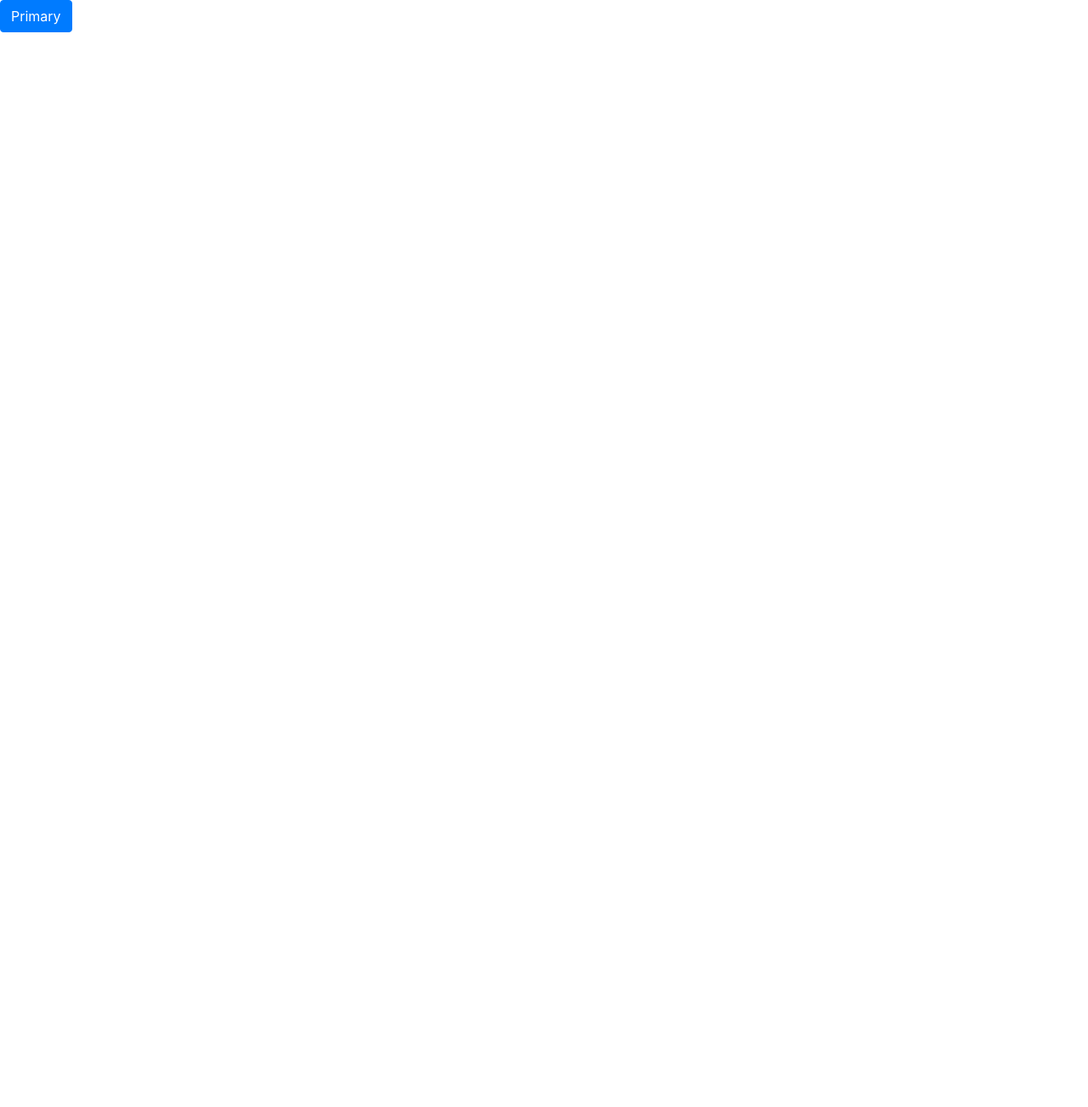
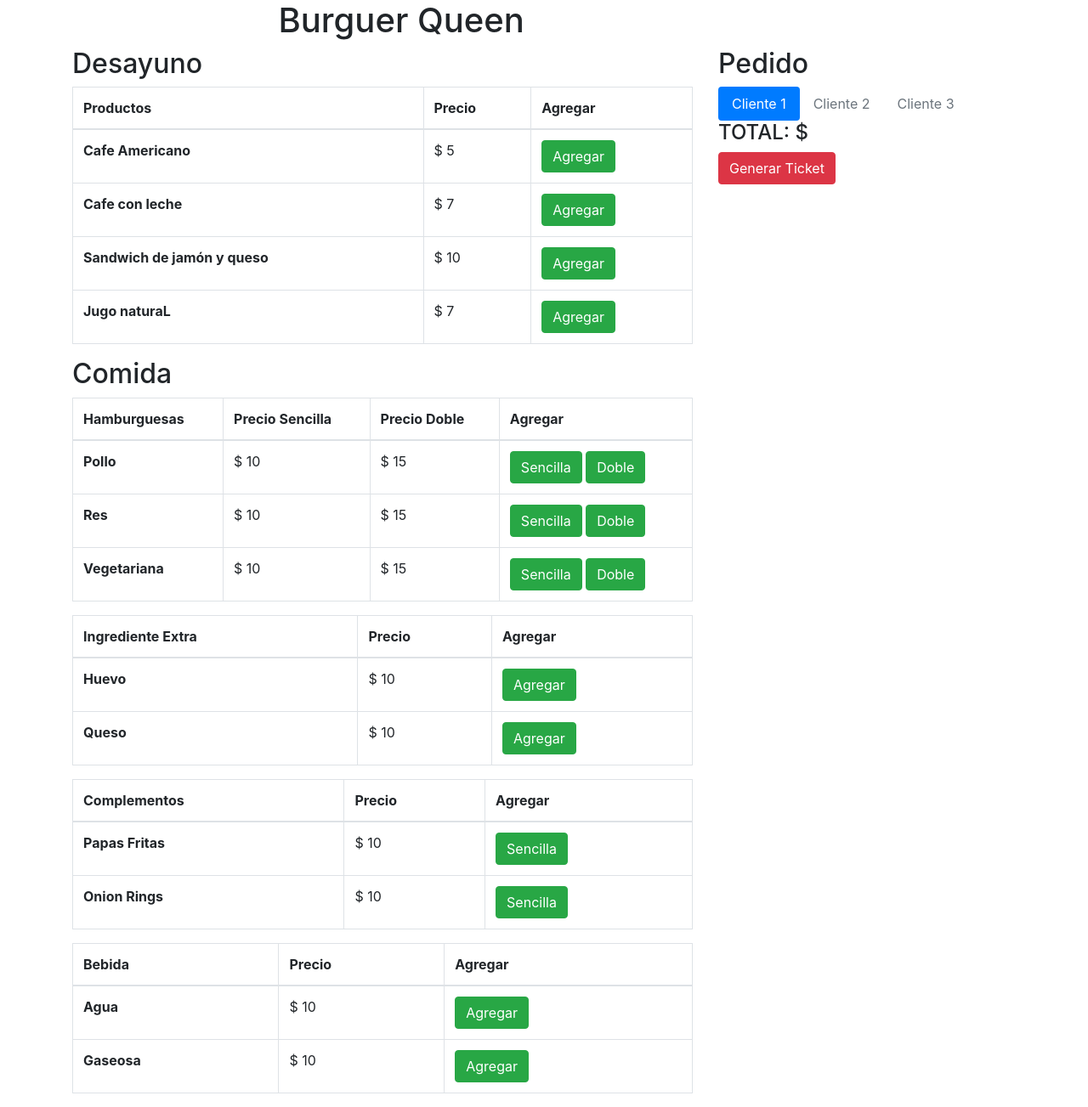
Before and after one commit to abigail1993/burguer-queen-av2, a React (Create React App) app: page / in a window 1280 px wide. Shown: the whole page at 85% size. Before the commit the page ends 800 px from the top, so only its background shows below. Built offline with nearby package versions, Linux system fonts and the light colour scheme.

Commit message:
ya esta en un componente

```diff
--- a/index.html
+++ b/index.html
@@ -12,7 +12,7 @@
 <body>
 
    <div id="container-react"></div>
-    <!--<section class="container-fluid">
+    <section class="container-fluid">
         <div id="container">
           <!--Contenedor logo-->
           <div class="row">
--- a/src/App.js
+++ b/src/App.js
@@ -7,10 +7,186 @@
 
 
 
+
  class App extends Component {
   render() {
     return (
-      <Button />
+      <section>
+        <div id="container">
+          <div class="row">
+            <div class="col-md-6 offset-md-3 col-sm-6 offset-sm-3 m-b-30">
+               <h1 id="logo">Burguer Queen</h1>
+            </div>
+          </div>
+          <div class="container">
+          <div class="row">
+            <div class="col-md-8 col-sm-8">
+                <div id="background-titulo">
+                    <h2 id="titulo">Desayuno</h2>
+                  </div>
+                    <table class="table table-bordered">
+                      <thead>
+                        <tr>
+                          <th scope="col">Productos</th>
+                          <th scope="col">Precio</th>
+                          <th scope="col">Agregar</th>
+                        </tr>
+                      </thead>
+                      <tbody>
+                        <tr>
+                          <th scope="row">Cafe Americano</th>
+                          <td>$ 5</td>
+                          <td><button type="button" class="btn btn-success">Agregar</button></td>
+                        </tr>
+                        <tr>
+                          <th scope="row">Cafe con leche</th>
+                          <td>$ 7</td>
+                          <td><button type="button" class="btn btn-success">Agregar</button></td>
+                        </tr>
+                        <tr>
+                          <th scope="row">Sandwich de jamón y queso</th>
+                          <td>$ 10</td>
+                          <td><button type="button" class="btn btn-success">Agregar</button></td>
+                        </tr>
+                        <tr>
+                          <th scope="row">Jugo naturaL</th>
+                          <td>$ 7</td>
+                          <td><button type="button" class="btn btn-success">Agregar</button></td>
+                        </tr>
+                      </tbody>
+                    </table>
+
+
+              <div id="background-titulo">
+                  <h2 id="titulo">Comida</h2>
+                </div>
+
+                    <table class="table table-bordered">
+                      <thead>
+                        <tr>
+                          <th scope="col">Hamburguesas</th>
+                          <th scope="col">Precio Sencilla</th>
+                          <th scope="col">Precio Doble</th>
+                          <th scope="col">Agregar</th>
+                        </tr>
+                      </thead>
+                      <tbody>
+                        <tr>
+                          <th scope="row">Pollo</th>
+                          <td>$ 10</td>
+                          <td>$ 15</td>
+                          <td><button type="button" class="btn btn-success">Sencilla</button> <button type="button" class="btn btn-success">Doble</button></td>
+                        </tr>
+                        <tr>
+                          <th scope="row">Res</th>
+                          <td>$ 10</td>
+                          <td>$ 15</td>
+                          <td><button type="button" class="btn btn-success">Sencilla</button> <button type="button" class="btn btn-success">Doble</button></td>
+                        </tr>
+                        <tr>
+                          <th scope="row">Vegetariana</th>
+                          <td>$ 10</td>
+                          <td>$ 15</td>
+                          <td><button type="button" class="btn btn-success">Sencilla</button> <button type="button" class="btn btn-success">Doble</button></td>
+                        </tr>
+                       </tbody>
+                    </table>
+
+                    <table class="table table-bordered">
+                      <thead>
+                        <tr>
+                          <th scope="col">Ingrediente Extra</th>
+                          <th scope="col">Precio</th>
+                          <th scope="col">Agregar</th>
+                        </tr>
+                      </thead>
+                      <tbody>
+                        <tr>
+                          <th scope="row">Huevo</th>
+                          <td>$ 10</td>
+                          <td><button type="button" class="btn btn-success">Agregar</button> </td>
+                        </tr>
+                        <tr>
+                          <th scope="row">Queso</th>
+                          <td>$ 10</td>
+                          <td><button type="button" class="btn btn-success">Agregar</button> </td>
+                        </tr>
+                      </tbody>
+                    </table>
+
+                    <table class="table table-bordered">
+                      <thead>
+                        <tr>
+                          <th scope="col">Complementos</th>
+                          <th scope="col">Precio</th>
+                          <th scope="col">Agregar</th>
+                        </tr>
+                      </thead>
+                      <tbody>
+                        <tr>
+                          <th scope="row">Papas Fritas</th>
+                          <td>$ 10</td>
+                          <td><button type="button" class="btn btn-success">Sencilla</button> </td>
+                        </tr>
+                        <tr>
+                          <th scope="row">Onion Rings</th>
+                          <td>$ 10</td>
+                          <td><button type="button" class="btn btn-success">Sencilla</button> </td>
+                        </tr>
+                      </tbody>
+                    </table>
+
+                    <table class="table table-bordered">
+                      <thead>
+                        <tr>
+                          <th scope="col">Bebida</th>
+                          <th scope="col">Precio</th>
+                          <th scope="col">Agregar</th>
+                        </tr>
+                      </thead>
+                      <tbody>
+                        <tr>
+                          <th scope="row">Agua</th>
+                          <td>$ 10</td>
+                          <td><button type="button" class="btn btn-success">Agregar</button> </td>
+                        </tr>
+                        <tr>
+                          <th scope="row">Gaseosa</th>
+                          <td>$ 10</td>
+                          <td><button type="button" class="btn btn-success">Agregar</button> </td>
+                        </tr>
+                      </tbody>
+                    </table>
+
+            </div>
+             <div class="col-md-4 col-sm-4">
+                <div id="background-titulo">
+                  <h2 id="titulo">Pedido</h2>
+                </div>
+                  <div id="pedido">
+                  <ul class="nav nav-pills">
+                      <li class="nav-item">
+                        <a class="nav-link active" href="#">Cliente 1</a>
+                      </li>
+                      <li class="nav-item">
+                        <a class="nav-link disabled" href="#">Cliente 2</a>
+                      </li>
+                      <li class="nav-item">
+                        <a class="nav-link disabled" href="#">Cliente 3</a>
+                      </li>
+                    </ul>
+                </div>
+                <div id="total">
+                  <h4>TOTAL: $</h4>
+                </div>
+                <div>
+                <button type="button" class="btn btn-danger">Generar Ticket</button>
+              </div>
+            </div>
+          </div>
+        </div>
+        </div>
+      </section>
    );
   }
 }
```
Also changed, not shown: src/index.css (line endings or trailing spaces).
